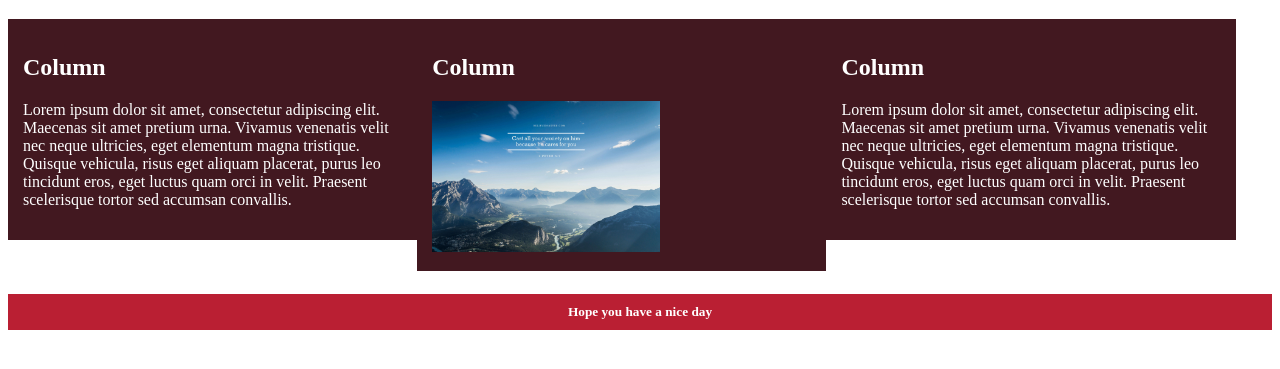
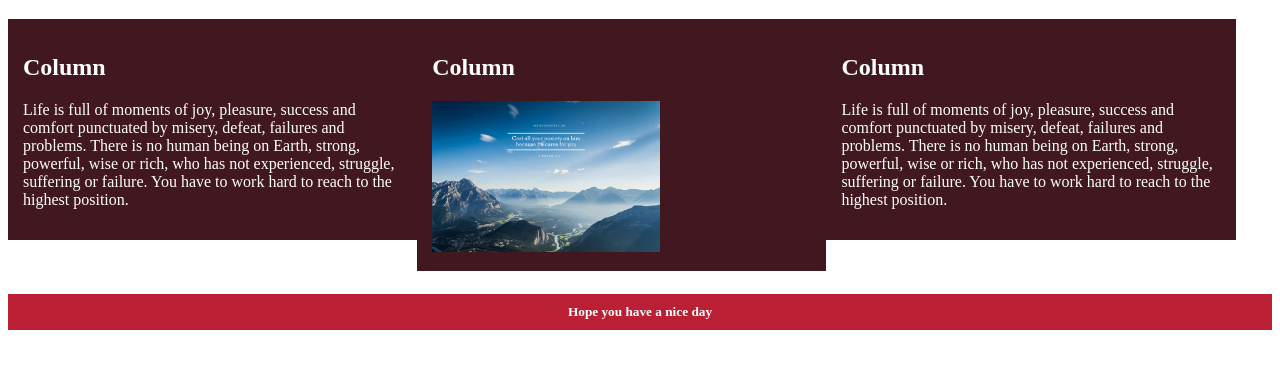
Before and after one commit to Liyajoseph/ICS2O-Unit3-03-HTML-1, a plain HTML site: page index2.html in a window 1280 px wide. Shown: the part 101-470 px from the top of the page. Drawn offline with Linux system fonts and the light colour scheme.

Commit message:
<!DOCTYPE html> <html>   <head>     <meta charset="utf-8">     <meta name="viewport" content="width=device-width">     <title>Hello, World</title>     <link href="style.css" rel="stylesheet" type="text/css" />   </head>   <body class="body">     <h1 class="header2">Hello, World</h1>     <div class="row">   <div class="box1">     <h2>Column</h2>     <p>Life is full of moments of joy, pleasure, success and comfort punctuated by misery, defeat, failures and problems. There is no human being on Earth, strong, powerful, wise or rich, who has not experienced, struggle, suffering or failure. You have to work hard to reach to the highest position.</p>   </div>
  <div class="box1">
    <h2>Column</h2>
    <img src="./images/hsja.jpg" alt="Bible verse wallpaper" width="60%" height="30%">
  </div>

  <div class="box1">
    <h2>Column</h2>
    <p>Life is full of moments of joy, pleasure, success and comfort punctuated by misery, defeat, failures and problems. There is no human being on Earth, strong, powerful, wise or rich, who has not experienced, struggle, suffering or failure. You have to work hard to reach to the highest position.</p>
  </div>
</div>
<h5 class="footer">Hope you have a nice day</h5>
    <script src="script.js"></script>
  </body>
</html>

```diff
--- a/index2.html
+++ b/index2.html
@@ -11,7 +11,7 @@
     <div class="row">
   <div class="box1">
     <h2>Column</h2>
-    <p>Lorem ipsum dolor sit amet, consectetur adipiscing elit. Maecenas sit amet pretium urna. Vivamus venenatis velit nec neque ultricies, eget elementum magna tristique. Quisque vehicula, risus eget aliquam placerat, purus leo tincidunt eros, eget luctus quam orci in velit. Praesent scelerisque tortor sed accumsan convallis.</p>
+    <p>Life is full of moments of joy, pleasure, success and comfort punctuated by misery, defeat, failures and problems. There is no human being on Earth, strong, powerful, wise or rich, who has not experienced, struggle, suffering or failure. You have to work hard to reach to the highest position.</p>
   </div>
 
   <div class="box1">
@@ -21,7 +21,7 @@
 
   <div class="box1">
     <h2>Column</h2>
-    <p>Lorem ipsum dolor sit amet, consectetur adipiscing elit. Maecenas sit amet pretium urna. Vivamus venenatis velit nec neque ultricies, eget elementum magna tristique. Quisque vehicula, risus eget aliquam placerat, purus leo tincidunt eros, eget luctus quam orci in velit. Praesent scelerisque tortor sed accumsan convallis.</p>
+    <p>Life is full of moments of joy, pleasure, success and comfort punctuated by misery, defeat, failures and problems. There is no human being on Earth, strong, powerful, wise or rich, who has not experienced, struggle, suffering or failure. You have to work hard to reach to the highest position.</p>
   </div>
 </div>
 <h5 class="footer">Hope you have a nice day</h5>
--- a/style.css
+++ b/style.css
@@ -43,7 +43,7 @@
   background-color: #421820;
 }
 
-.row:after {
+.row::after {
   content: "";
   display: table;
   clear: both;
```
Also changed, not shown: index.html (+0 -1 lines).
